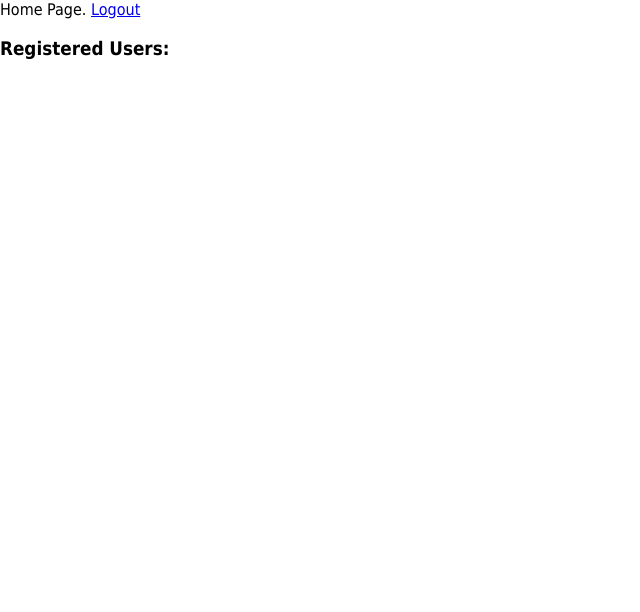
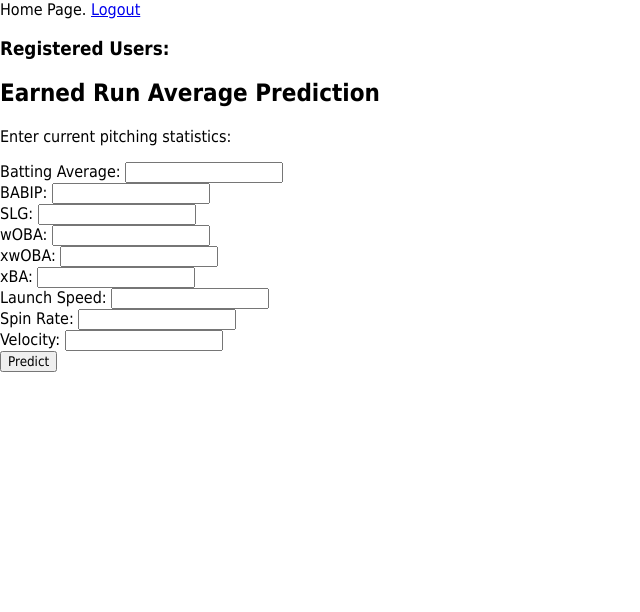
Before and after one commit to bryanyantx/baseball-predictor, a Django app: template prediction_app/era_predictions/templates/era_predictions/home.html in a window 1280 px wide. Shown: the part 100-712 px from the top of the page, without its empty margins (0-640 px from the left). Run offline with Django 4.2, Linux system fonts and the light colour scheme; the template is opened without the code that fills it, so the values that code supplies are empty.

Commit message:
implemented linear regression prediction

```diff
--- a/prediction_app/era_predictions/templates/era_predictions/base.html
+++ b/prediction_app/era_predictions/templates/era_predictions/base.html
@@ -4,7 +4,7 @@
 <head>
     <meta charset="UTF-8">
     <meta name="viewport" content="width=device-width, initial-scale=1.0">
-    <title>Document</title>
+    <title>Baseball Predictor</title>
     <link rel="stylesheet" type="text/css" href="{% static 'style.css' %}">
 </head>
 <body>
--- a/prediction_app/era_predictions/templates/era_predictions/home.html
+++ b/prediction_app/era_predictions/templates/era_predictions/home.html
@@ -9,4 +9,54 @@ Home Page.
       <li>{{ user.username }}</li>
     {% endfor %}
   </ul>
+
+  <h2>Earned Run Average Prediction</h2>
+  <p>Enter current pitching statistics:</p>
+  <form method="post">
+    {% csrf_token %}
+    <div>
+      <label for="input1">Batting Average:</label>
+      <input type="text" id="input1" name="input1" required>
+    </div>
+    <div>
+      <label for="input2">BABIP:</label>
+      <input type="text" id="input2" name="input2" required>
+    </div>
+    <div>
+      <label for="input3">SLG:</label>
+      <input type="text" id="input3" name="input3" required>
+    </div>
+    <div>
+      <label for="input4">wOBA:</label>
+      <input type="text" id="input4" name="input4" required>
+    </div>
+    <div>
+      <label for="input5">xwOBA:</label>
+      <input type="text" id="input5" name="input5" required>
+    </div>
+    <div>
+      <label for="input6">xBA:</label>
+      <input type="text" id="input6" name="input6" required>
+    </div>
+    <div>
+      <label for="input7">Launch Speed:</label>
+      <input type="text" id="input7" name="input7" required>
+    </div>
+    <div>
+      <label for="input8">Spin Rate:</label>
+      <input type="text" id="input8" name="input8" required>
+    </div>
+    <div>
+      <label for="input9">Velocity:</label>
+      <input type="text" id="input9" name="input9" required>
+    </div>
+
+    <div>
+      <input type="submit" value="Predict">
+    </div>
+  </form>
+
+  {% if prediction %}
+    <p>Prediction: {{ prediction }}</p>
+  {% endif %}
 {% endblock %}
```
Also changed, not shown: prediction_app/era_predictions/views.py (+17 -0 lines), 1 other file.
